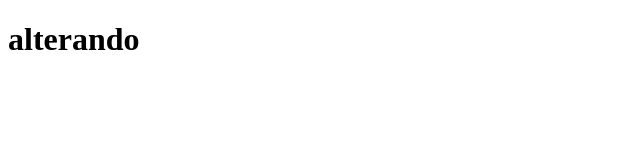
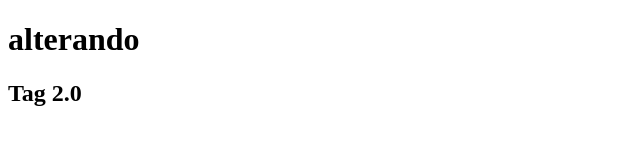
Before and after one commit to Gustavodeoliveiraa/advanced-git-course, a plain HTML site: page css/index.html in a window 1280 px wide. Shown: the whole page, without its empty margins (0-640 px from the left). Drawn offline with Linux system fonts and the light colour scheme.

Commit message:
tags teste

```diff
--- a/css/index.html
+++ b/css/index.html
@@ -7,5 +7,6 @@
 </head>
 <body>
     <h1>alterando</h1>
+    <h2>Tag 2.0</h2>
 </body>
 </html>
```
